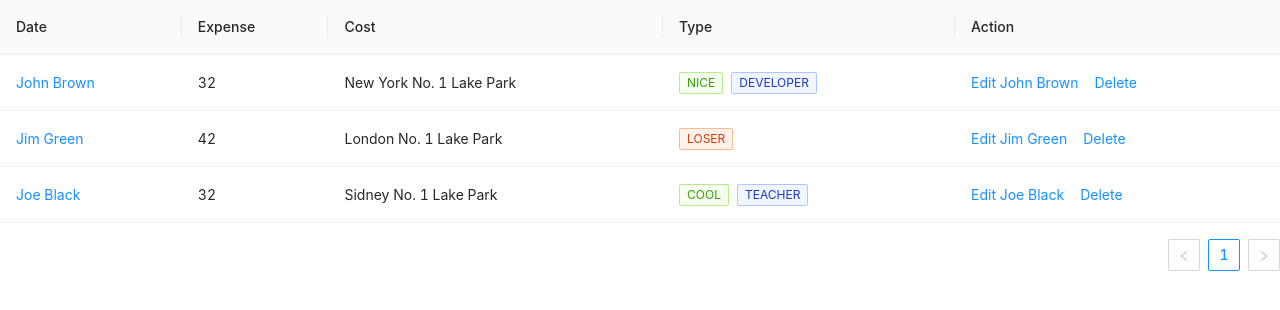
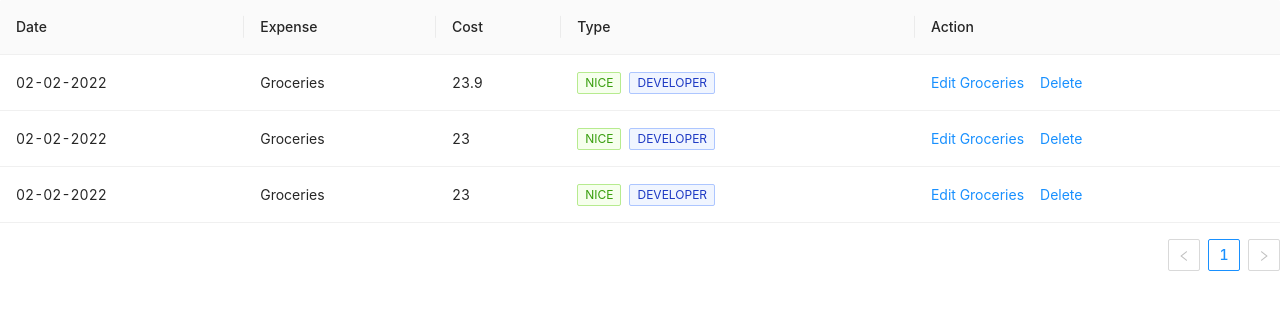
Before and after one commit to Bavithra/basic-expense-tracker, a React (Create React App) app: page / in a window 1280 px wide. Shown: the top 310 px of the page. Built offline with nearby package versions, Linux system fonts and the light colour scheme.

Commit message:
feat: add expense table component

```diff
--- a/src/App.tsx
+++ b/src/App.tsx
@@ -1,82 +1,9 @@
 import React from 'react';
 import './App.css';
-import { Space, Table, Tag } from 'antd';
 import 'antd/dist/antd.css';
 
-const columns = [
-  {
-    title: 'Date',
-    dataIndex: 'name',
-    key: 'name',
-    render: (text: string) => <a>{text}</a>,
-  },
-  {
-    title: 'Expense',
-    dataIndex: 'age',
-    key: 'age',
-  },
-  {
-    title: 'Cost',
-    dataIndex: 'address',
-    key: 'address',
-  },
-  {
-    title: 'Type',
-    key: 'tags',
-    dataIndex: 'tags',
-    render: (_: any, { tags }: any) => (
-      <>
-        {tags.map((tag: string) => {
-          let color = tag.length > 5 ? 'geekblue' : 'green';
+import ExpenseHistory from './components/ExpenseHistory';
 
-          if (tag === 'loser') {
-            color = 'volcano';
-          }
-
-          return (
-            <Tag color={color} key={tag}>
-              {tag.toUpperCase()}
-            </Tag>
-          );
-        })}
-      </>
-    ),
-  },
-  {
-    title: 'Action',
-    key: 'action',
-    render: (_: any, record: any) => (
-      <Space size="middle">
-        <a>Edit {record.name}</a>
-        <a>Delete</a>
-      </Space>
-    ),
-  },
-];
-const data = [
-  {
-    key: '1',
-    name: 'John Brown',
-    age: 32,
-    address: 'New York No. 1 Lake Park',
-    tags: ['nice', 'developer'],
-  },
-  {
-    key: '2',
-    name: 'Jim Green',
-    age: 42,
-    address: 'London No. 1 Lake Park',
-    tags: ['loser'],
-  },
-  {
-    key: '3',
-    name: 'Joe Black',
-    age: 32,
-    address: 'Sidney No. 1 Lake Park',
-    tags: ['cool', 'teacher'],
-  },
-];
-
-const App = () => <Table columns={columns} dataSource={data} />;
+const App = () => <ExpenseHistory />;
 
 export default App;
--- /dev/null
+++ b/src/components/ExpenseHistory/ExpenseHistory.tsx
@@ -0,0 +1,78 @@
+import React from "react";
+import { Space, Table, Tag } from 'antd';
+
+const columns = [
+  {
+    title: 'Date',
+    dataIndex: 'date',
+    key: 'date',
+  },
+  {
+    title: 'Expense',
+    dataIndex: 'expense',
+    key: 'expense',
+    render: (text: string) => <div>{text}</div>,
+  },
+  {
+    title: 'Cost',
+    dataIndex: 'cost',
+    key: 'cost',
+  },
+  {
+    title: 'Type',
+    key: 'tags',
+    dataIndex: 'tags',
+    render: (_: any, { tags }: any) => (
+      <>
+        {tags.map((tag: string) => {
+          let color = tag.length > 5 ? 'geekblue' : 'green';
+
+          return (
+            <Tag color={color} key={tag}>
+              {tag.toUpperCase()}
+            </Tag>
+          );
+        })}
+      </>
+    ),
+  },
+  {
+    title: 'Action',
+    key: 'action',
+    render: (_: any, record: any) => (
+      <Space size="middle">
+        <a>Edit {record.expense}</a>
+        <a>Delete</a>
+      </Space>
+    ),
+  },
+];
+const data = [
+  {
+    key: '1',
+    expense: 'Groceries',
+    date: '02-02-2022',
+    cost: 23.9,
+    tags: ['nice', 'developer'],
+  },
+  {
+    key: '2',
+    expense: 'Groceries',
+    date: '02-02-2022',
+    cost: 23,
+    tags: ['nice', 'developer'],
+  },
+  {
+    key: '3',
+    expense: 'Groceries',
+    date: '02-02-2022',
+    cost: 23,
+    tags: ['nice', 'developer'],
+  },
+];
+
+function ExpenseHistory() {
+  return <Table columns={columns} dataSource={data} />
+}
+
+export default ExpenseHistory;
--- /dev/null
+++ b/src/components/ExpenseHistory/index.tsx
@@ -0,0 +1 @@
+export { default } from './ExpenseHistory';
```
